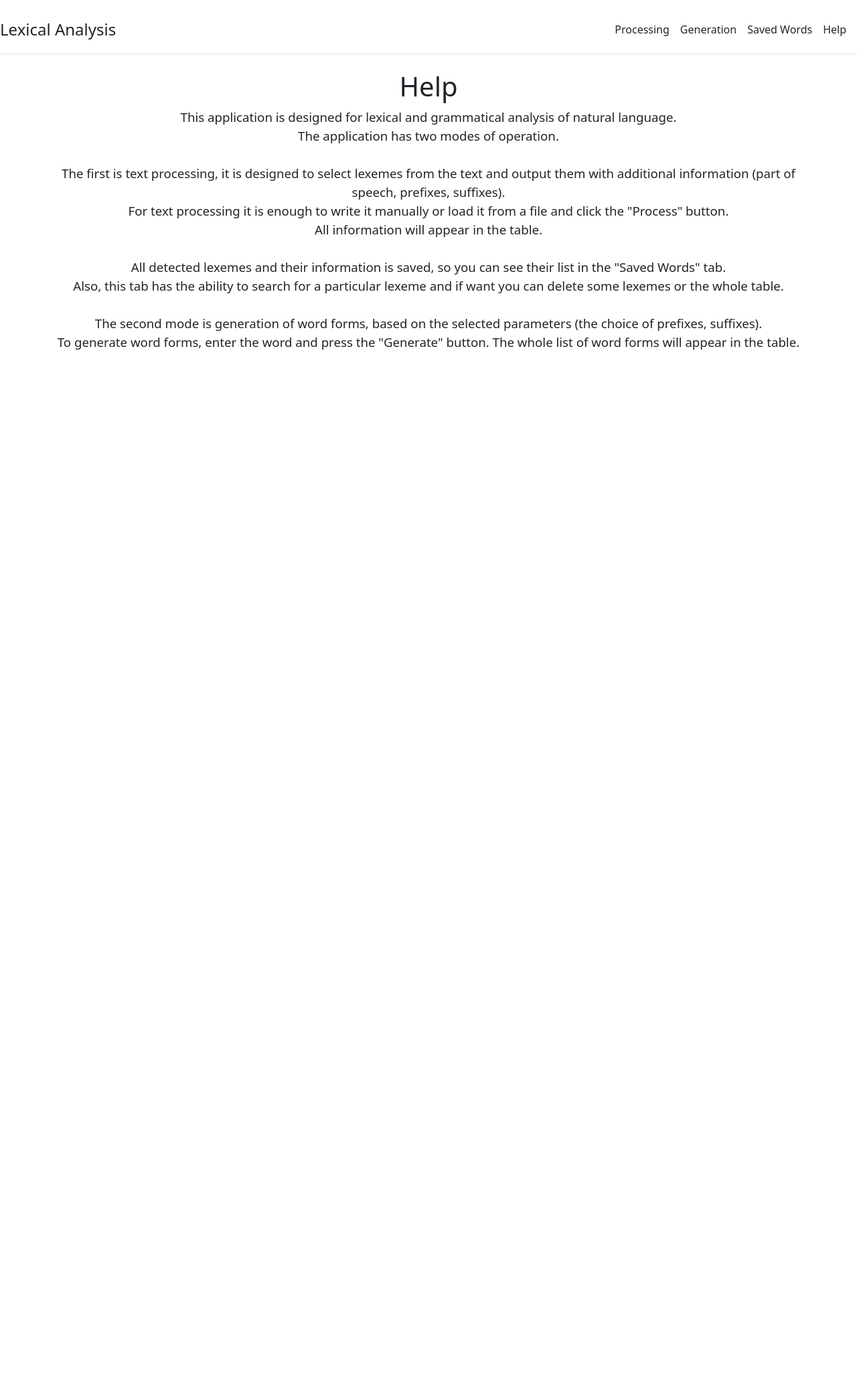
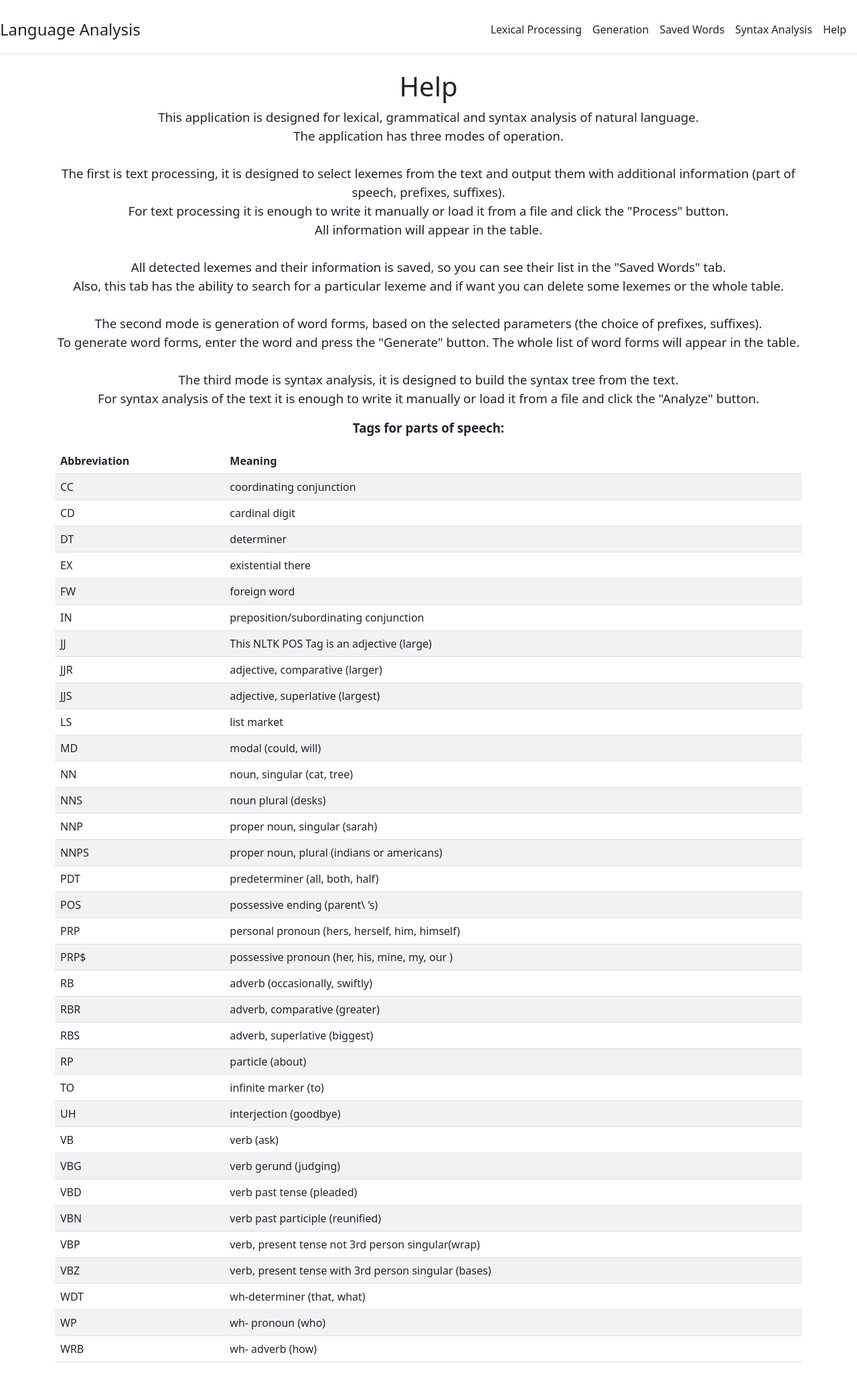
Before and after one commit to Bunnyhug01/NLIIS, a Django app: page /help in a window 1280 px wide. Shown: the whole page at 67% size. Before the commit the page ends 522 px from the top, so only its background shows below. Run offline with Django 4.2, Linux system fonts and the light colour scheme.

Commit message:
syntax analysis

```diff
--- a/NLIIS_Lab_1/lexicalAnalysis/main/models.py
+++ b/NLIIS_Lab_1/lexicalAnalysis/main/models.py
@@ -21,6 +21,7 @@ class Word(models.Model):
 class Text(models.Model):
 	body = models.TextField('Text', blank=True, null=True)
 	lemmas = models.ForeignKey(Word, on_delete=models.CASCADE, null=True)
+	tree = models.TextField('Tree', null=True)
 
 	def __str__(self):
 		return self.body[:50]
--- a/NLIIS_Lab_1/lexicalAnalysis/main/templates/main/base.html
+++ b/NLIIS_Lab_1/lexicalAnalysis/main/templates/main/base.html
@@ -9,13 +9,14 @@
 <body>
     <div class="d-flex flex-column flex-md-row align-items-center pb-3 mb-4 border-bottom">
         <a href="/" class="d-flex align-items-center text-dark text-decoration-none">
-            <span class="fs-4">Lexical Analysis</span>
+            <span class="fs-4">Language Analysis</span>
         </a>
 
         <nav class="d-inline-flex mt-2 mt-md-0 ms-md-auto">
-            <a class="me-3 py-2 text-dark text-decoration-none" href="{% url 'process' %}">Processing</a>
+            <a class="me-3 py-2 text-dark text-decoration-none" href="{% url 'process' %}">Lexical Processing</a>
             <a class="me-3 py-2 text-dark text-decoration-none" href="{% url 'generation' %}">Generation</a>
             <a class="me-3 py-2 text-dark text-decoration-none" href="{% url 'savedWords' %}">Saved Words</a>
+            <a class="me-3 py-2 text-dark text-decoration-none" href="{% url 'syntaxAnalysis' %}">Syntax Analysis</a>
             <a class="me-3 py-2 text-dark text-decoration-none" href="{% url 'help' %}">Help</a>
         </nav>
     </div>
--- a/NLIIS_Lab_1/lexicalAnalysis/main/templates/main/help.html
+++ b/NLIIS_Lab_1/lexicalAnalysis/main/templates/main/help.html
@@ -18,16 +18,166 @@ Help
     <div>
         <h1 style = "text-align:center">Help</h1>
         <p style = "text-align:center">
-            This application is designed for lexical and grammatical analysis of natural language.</br>
-            The application has two modes of operation.</br></br>
+            This application is designed for lexical, grammatical and syntax analysis of natural language.</br>
+            The application has three modes of operation.</br></br>
             The first is text processing, it is designed to select lexemes from the text and output them with additional information (part of speech, prefixes, suffixes).</br>
             For text processing it is enough to write it manually or load it from a file and click the "Process" button.</br>
             All information will appear in the table.</br></br>
             All detected lexemes and their information is saved, so you can see their list in the "Saved Words" tab.</br>
             Also, this tab has the ability to search for a particular lexeme and if want you can delete some lexemes or the whole table.</br></br>
             The second mode is generation of word forms, based on the selected parameters (the choice of prefixes, suffixes).</br>
-            To generate word forms, enter the word and press the "Generate" button. The whole list of word forms will appear in the table.
+            To generate word forms, enter the word and press the "Generate" button. The whole list of word forms will appear in the table.</br></br>
+            The third mode is syntax analysis, it is designed to build the syntax tree from the text.</br>
+            For syntax analysis of the text it is enough to write it manually or load it from a file and click the "Analyze" button.
+
         </p>
+        <p style = "text-align:center"><strong>Tags for parts of speech:</strong></p>
+        <table class="table table-striped">
+            <thead>
+            <tr>
+            <th>Abbreviation</th>
+            <th>Meaning</th>
+            </tr>
+            </thead>
+            <tbody>
+            <tr>
+            <td>CC</td>
+            <td>coordinating conjunction</td>
+            </tr>
+            <tr>
+            <td>CD</td>
+            <td>cardinal digit</td>
+            </tr>
+            <tr>
+            <td>DT</td>
+            <td>determiner</td>
+            </tr>
+            <tr>
+            <td>EX</td>
+            <td>existential there</td>
+            </tr>
+            <tr>
+            <td>FW</td>
+            <td>foreign word</td>
+            </tr>
+            <tr>
+            <td>IN</td>
+            <td>preposition/subordinating conjunction</td>
+            </tr>
+            <tr>
+            <td>JJ</td>
+            <td>This NLTK POS Tag is an adjective (large)</td>
+            </tr>
+            <tr>
+            <td>JJR</td>
+            <td>adjective, comparative (larger)</td>
+            </tr>
+            <tr>
+            <td>JJS</td>
+            <td>adjective, superlative (largest)</td>
+            </tr>
+            <tr>
+            <td>LS</td>
+            <td>list market</td>
+            </tr>
+            <tr>
+            <td>MD</td>
+            <td>modal (could, will)</td>
+            </tr>
+            <tr>
+            <td>NN</td>
+            <td>noun, singular (cat, tree)</td>
+            </tr>
+            <tr>
+            <td>NNS</td>
+            <td>noun plural (desks)</td>
+            </tr>
+            <tr>
+            <td>NNP</td>
+            <td>proper noun, singular (sarah)</td>
+            </tr>
+            <tr>
+            <td>NNPS</td>
+            <td>proper noun, plural (indians or americans)</td>
+            </tr>
+            <tr>
+            <td>PDT</td>
+            <td>predeterminer (all, both, half)</td>
+            </tr>
+            <tr>
+            <td>POS</td>
+            <td>possessive ending  (parent\ ‘s)</td>
+            </tr>
+            <tr>
+            <td>PRP</td>
+            <td>personal pronoun (hers, herself, him, himself)</td>
+            </tr>
+            <tr>
+            <td>PRP$</td>
+            <td>possessive pronoun (her, his, mine, my, our )</td>
+            </tr>
+            <tr>
+            <td>RB</td>
+            <td>adverb (occasionally, swiftly)</td>
+            </tr>
+            <tr>
+            <td>RBR</td>
+            <td>adverb, comparative (greater)</td>
+            </tr>
+            <tr>
+            <td>RBS</td>
+            <td>adverb, superlative (biggest)</td>
+            </tr>
+            <tr>
+            <td>RP</td>
+            <td>particle (about)</td>
+            </tr>
+            <tr>
+            <td>TO</td>
+            <td>infinite marker (to)</td>
+            </tr>
+            <tr>
+            <td>UH</td>
+            <td>interjection (goodbye)</td>
+            </tr>
+            <tr>
+            <td>VB</td>
+            <td>verb (ask)</td>
+            </tr>
+            <tr>
+            <td>VBG</td>
+            <td>verb gerund (judging)</td>
+            </tr>
+            <tr>
+            <td>VBD</td>
+            <td>verb past tense (pleaded)</td>
+            </tr>
+            <tr>
+            <td>VBN</td>
+            <td>verb past participle (reunified)</td>
+            </tr>
+            <tr>
+            <td>VBP</td>
+            <td>verb, present tense not 3rd person singular(wrap)</td>
+            </tr>
+            <tr>
+            <td>VBZ</td>
+            <td>verb, present tense with 3rd person singular (bases)</td>
+            </tr>
+            <tr>
+            <td>WDT</td>
+            <td>wh-determiner (that, what)</td>
+            </tr>
+            <tr>
+            <td>WP</td>
+            <td>wh- pronoun (who)</td>
+            </tr>
+            <tr>
+            <td>WRB</td>
+            <td>wh- adverb (how)</td>
+            </tr>
+            </tbody>
+            </table>
         <!-- <img src="https://media.tenor.com/xdwSi1-JLoYAAAAi/pipkin-pippa.gif" alt="pipkin-pipa" width="152.5" height="249" />
         <img src="https://media.tenor.com/xdwSi1-JLoYAAAAi/pipkin-pippa.gif" alt="pipkin-pipa" width="152.5" height="249" class="mirrorY" /> -->
     </div>
--- a/NLIIS_Lab_1/lexicalAnalysis/main/urls.py
+++ b/NLIIS_Lab_1/lexicalAnalysis/main/urls.py
@@ -6,4 +6,5 @@ urlpatterns = [
     path('generation', views.generation, name = 'generation'),
     path('help', views.help, name = 'help'),
     path('savedWords', views.savedWords, name = 'savedWords'),
+    path('syntaxAnalysis', views.syntaxAnalysis, name = 'syntaxAnalysis'),
 ]
--- a/NLIIS_Lab_1/lexicalAnalysis/main/views.py
+++ b/NLIIS_Lab_1/lexicalAnalysis/main/views.py
@@ -2,7 +2,7 @@ import sys
 sys.path.append(r'.\main\components')
 
 from django.shortcuts import render, redirect
-from .models import Word
+from .models import Word, Text
 from .forms import TextForm, WordForm
 
 from textPreprocessing import textPreprocessing
@@ -11,6 +11,7 @@ from tags import Tag
 from wordProcessing import WordProcessing
 from affixes import Affix
 from processedWord import ProcessedWord
+from syntaxTree import SyntaxTree
 
 def process(request):
 	tag = Tag()
@@ -170,3 +171,41 @@ def savedWords(request):
 		'error': error
 	}
 	return render(request, 'main/savedWords.html', {'context' : context, 'words': words})
+
+
+def syntaxAnalysis(request):
+	syntaxTree = SyntaxTree()
+
+	tree = None
+	text = ''
+	error = ''
+	if request.method == 'POST':
+		form = TextForm(request.POST)
+
+		if "Clear" in request.POST:
+			return redirect(syntaxAnalysis)
+
+		if form.is_valid():
+			form.save()
+
+			if "File" in request.FILES:
+				file = request.FILES['File'].readlines()
+				for element in file:
+					text = '{}'.format(element.strip()).replace("b\'", '').replace("\'", '')
+			else:
+				text = form.data['body']
+
+			tree = syntaxTree.generateTree(text)
+			tree = syntaxTree.drawTree(tree)
+
+			Text.objects.get_or_create(body=text, tree=tree)
+
+		else:
+			error = 'Form was wrong!'
+
+	form = TextForm()
+	context = {
+		'form':	form,
+		'error': error
+	}
+	return render(request, 'main/syntaxAnalysis.html', {'context' : context, 'tree' : tree})
```
Also changed, not shown: NLIIS_Lab_1/lexicalAnalysis/main/components/syntaxTree.py (added, +33 -0 lines), NLIIS_Lab_1/lexicalAnalysis/main/templates/main/syntaxAnalysis.html (added, +34 -0 lines), NLIIS_Lab_1/lexicalAnalysis/db.sqlite3 (deleted), NLIIS_Lab_1/lexicalAnalysis/main/migrations/0010_text_trees.py (added), NLIIS_Lab_1/lexicalAnalysis/main/migrations/0011_rename_trees_text_tree.py (added).
